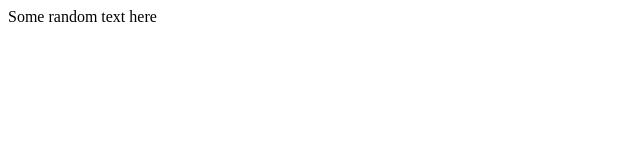
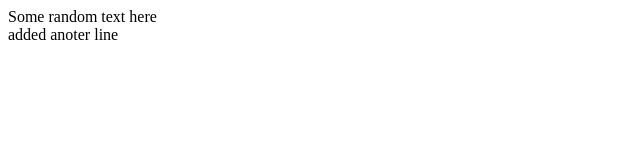
Before and after one commit to rishikeshjoshi123/Study-site-development, a plain HTML site: page index.html in a window 1280 px wide. Shown: the whole page, without its empty margins (0-640 px from the left). Drawn offline with Linux system fonts and the light colour scheme.

```diff
--- a/index.html
+++ b/index.html
@@ -1,7 +1,10 @@
+<html>
 
-<html>
-  <head></head>
-  <body>
+<head></head>
+
+<body>
     <div>Some random text here</div>
-  </body>
+    <div>added anoter line</div>
+</body>
+
 </html>
```
Also changed, not shown: new-file.txt (deleted).
